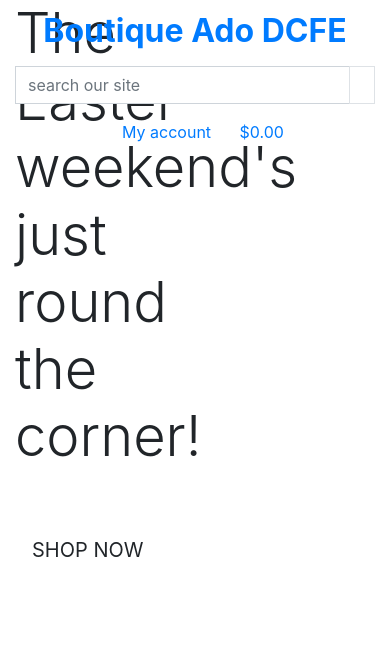
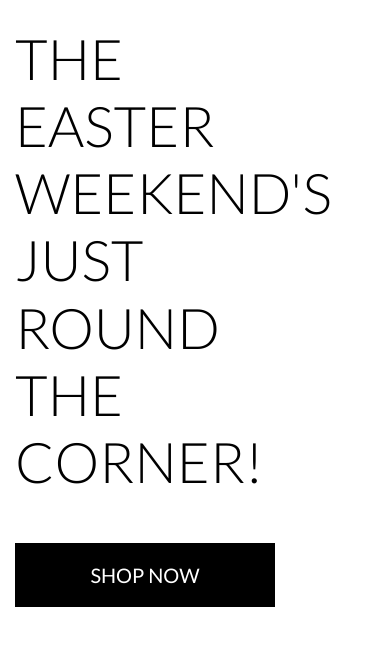
Before and after one commit to psnaz/dark-chocolate-for-ever, a Django app: page / in a window 390 px wide. Shown: the top 646 px of the page. Run offline with Django 3.2, Linux system fonts and the light colour scheme.

Commit message:
Add media queries, fontawesome and link stylesheet

```diff
--- a/static/css/base.css
+++ b/static/css/base.css
@@ -9,3 +9,73 @@ body {
     color: #555;
     font-family: 'Lato';
 }
+
+/* from Bulma */
+.icon {
+    align-items: center;
+    display: inline-flex;
+    justify-content: center;
+    height: 1.5rem;
+    width: 1.5rem;
+}
+
+.logo-font {
+    text-transform: uppercase;
+}
+
+.main-logo-link {
+    width: fit-content;
+}
+
+.shop-now-button {
+    background: black;
+    color: white;
+    min-width: 260px;
+}
+
+.btn-black {
+    background: black;
+    color: white;
+}
+
+.shop-now-button:hover,
+.shop-now-button:active,
+.shop-now-button:focus,
+.btn-black:hover,
+.btn-black:active,
+.btn-black:focus {
+    background: #222;
+    color: white;
+}
+
+.text-black {
+    color: #000 !important;
+}
+
+.border-black {
+    border: 1px solid black !important;
+}
+
+/* ------------Media Queries */
+
+/* Slightly larger container on xl screens */
+@media (min-width: 1200px) {
+    .container {
+        max-width: 80%;
+    }
+}
+
+/*fixed top navbar only on medium and up */
+@media (min-width: 992px) {
+    .fixed-top-desktop-only {
+        position: fixed;
+        top: 0;
+        right: 0;
+        left: 0;
+        z-index: 1030;
+    }
+
+    .header-container {
+        padding-top: 164px;
+    }
+}
--- a/templates/base.html
+++ b/templates/base.html
@@ -15,7 +15,9 @@
 
     {% block corecss %}
       <link rel="stylesheet" href="https://cdn.jsdelivr.net/npm/bootstrap@4.6.2/dist/css/bootstrap.min.css" integrity="sha384-xOolHFLEh07PJGoPkLv1IbcEPTNtaed2xpHsD9ESMhqIYd0nLMwNLD69Npy4HI+N" crossorigin="anonymous">
-    {% endblock %}
+      <link rel="stylesheet" href="https://fonts.googleapis.com/css2?family=Lato:ital,wght@0,100;0,300;0,400;0,700;0,900;1,100;1,300;1,400;1,700;1,900&display=swap">
+      <link rel="stylesheet" href="{% static 'css/base.css' %}">
+      {% endblock %}
 
     {% block extra_css %}
     {% endblock %}
@@ -33,7 +35,7 @@
   </head>
   <body>
     <header class="container-fluid fixed-top">
-      <div class="row">
+      <div id="topnav" class="row bg-white pt-lg-2 d-none d-lg-flex">
         <div class="col-12 col-lg-4 my-auto py-1 py-lg-0 text-center text-lg-left">
           <a href="{% url 'home' %}" class="nav-link main-logo-link">
             <h2 class="logo-front text-black my-0"><strong>Boutique Ado DCFE</strong></h2>
```
Also changed, not shown: media/homepage_background_cropped.jpg (renamed from media/dcfe_homepage_background_cropped.jpg).
